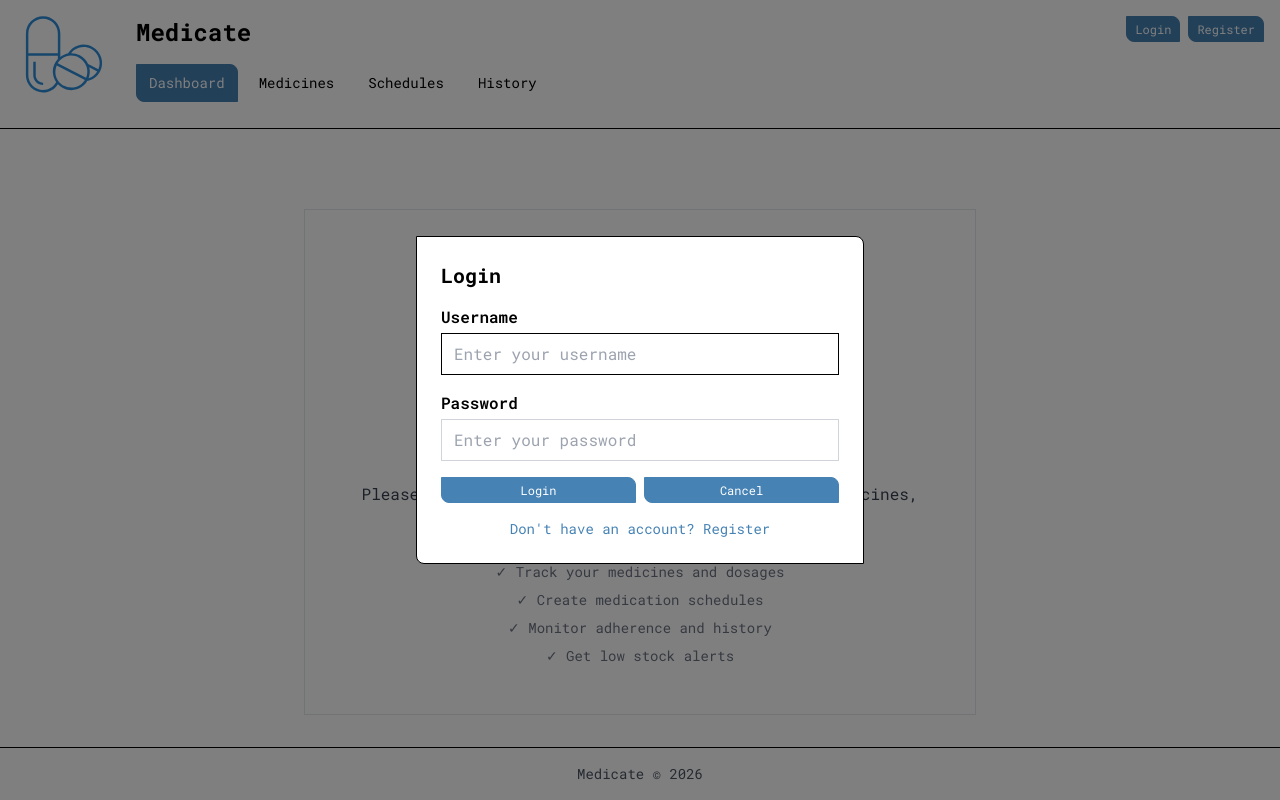
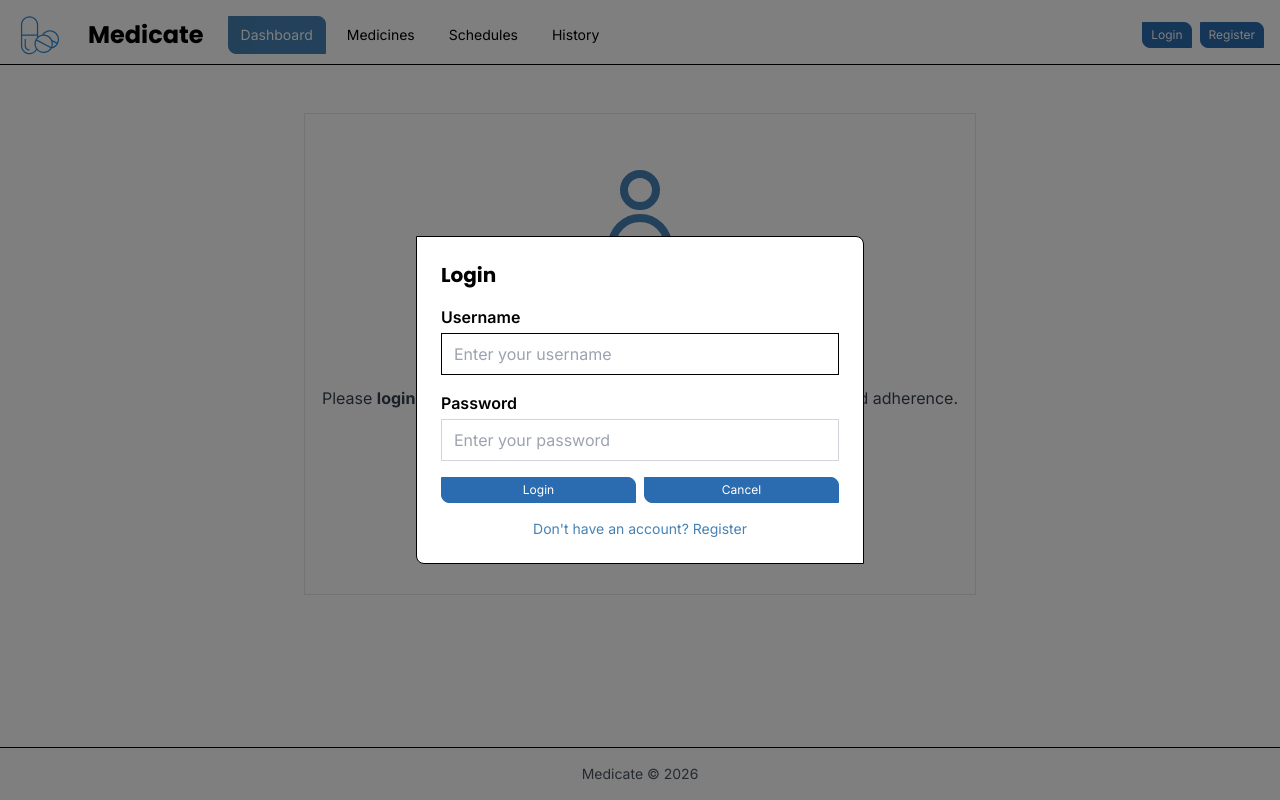
Before and after one commit to gertjana/medicate-kotlin, a SvelteKit app in the folder frontend/: page / in a window 1280 px wide. Both pictures are taken after a click on the button "Login". Built offline with nearby package versions, Linux system fonts and the light colour scheme.

Commit message:
Small update to layout and colors

```diff
--- a/frontend/src/app.css
+++ b/frontend/src/app.css
@@ -1,17 +1,65 @@
+@import url('https://fonts.googleapis.com/css2?family=Inter:wght@300;400;500;600;700&family=Poppins:wght@400;600;700&display=swap');
+
 @tailwind base;
 @tailwind components;
 @tailwind utilities;
 
 @layer base {
+	html {
+		font-family: 'Inter', system-ui, -apple-system, 'Segoe UI', Roboto, 'Helvetica Neue', Arial, sans-serif;
+		-webkit-font-smoothing: antialiased;
+		-moz-osx-font-smoothing: grayscale;
+	}
+
 	body {
 		@apply bg-white text-black antialiased;
-		font-family: 'Roboto Mono', monospace;
+		/* Use Inter for UI text */
+		font-family: inherit;
+	}
+
+	/* Use Poppins for headings to give a friendlier / modern feel */
+	h1, h2, h3, h4, h5, h6 {
+		font-family: 'Poppins', 'Inter', system-ui, -apple-system, 'Segoe UI', Roboto, 'Helvetica Neue', Arial, sans-serif;
 	}
 }
 
 @layer components {
 	.btn {
-		@apply px-2 py-1 text-xs border border-[steelblue] bg-[steelblue] text-white hover:bg-[#5a9fd4] transition-colors duration-200 cursor-pointer disabled:opacity-50 disabled:cursor-not-allowed rounded-tr-lg rounded-bl-lg;
+		@apply px-2 py-1 text-xs border rounded-tr-lg rounded-bl-lg transition-colors duration-200 cursor-pointer disabled:opacity-50 disabled:cursor-not-allowed;
+	}
+
+	/* Nav, Refresh, Login/Logout */
+	.btn-nav {
+		@apply bg-[#2b6cb0] border-[#2b6cb0] text-white hover:bg-[#2f79c6];
+	}
+
+	/* Edit / Delete */
+	.btn-edit {
+		/* darker steel-blue */
+		@apply bg-[#1f4f78] border-[#1f4f78] text-white hover:bg-[#376b9a];
+	}
+
+	/* Take / Take All / + Stock */
+	.btn-action {
+		@apply bg-[#0ea5e9] border-[#0ea5e9] text-white hover:bg-[#26b7ff];
+	}
+
+	/* Taken / All Taken - muted button with light blue border */
+	.btn-taken {
+		@apply px-2 py-1 text-xs border rounded-tr-lg rounded-bl-lg transition-colors duration-200 cursor-default;
+		/* light grey background, light-blue border to match action color */
+		background-color: #f3f4f6; /* gray-100 */
+		border-color: #0ea5e9; /* same as btn-action border */
+		color: #0ea5e9; /* accent color for the checkmark/text */
+	}
+
+	.btn-taken:hover {
+		/* keep hover stable */
+		background-color: #f3f4f6;
+	}
+
+	.btn-taken:disabled {
+		@apply cursor-not-allowed opacity-100;
 	}
 
 	.btn-primary {
--- a/frontend/src/routes/+layout.svelte
+++ b/frontend/src/routes/+layout.svelte
@@ -1,6 +1,7 @@
 <script lang="ts">
 	import '../app.css';
 	import { page } from '$app/stores';
+	import { goto } from '$app/navigation';
 	import { onMount } from 'svelte';
 	import { userStore } from '$lib/stores/user';
 	import { registerUser, loginUser } from '$lib/api';
@@ -76,8 +77,13 @@
 		}
 	}
 
-	function handleLogout() {
+	async function handleLogout() {
+		// Close profile popup to avoid flicker
+		showProfile = false;
+		// Perform logout then redirect to dashboard to avoid "Authentication required" pages
 		userStore.logout();
+		// Navigate to dashboard (root) and replace history so back doesn't return to protected page
+		goto('/', { replaceState: true });
 	}
 
 	function openAuthModal(mode: 'login' | 'register') {
@@ -131,33 +137,14 @@
 
 <div class="min-h-screen flex flex-col">
 	<header class="border-b border-black">
-		<div class="pr-4 py-4">
+			<div class="pr-4 pt-4 pb-0">
 					<div class="flex items-start gap-6">
-				<img src="/medication.svg" alt="Medicine Scheduler Logo" class="h-24 w-24 flex-shrink-0 ml-4" style="filter: invert(48%) sepia(79%) saturate(2476%) hue-rotate(184deg) brightness(91%) contrast(87%);" />
+						<img src="/medication.svg" alt="Medicine Scheduler Logo" class="h-12 w-12 flex-shrink-0 ml-4" style="filter: invert(48%) sepia(79%) saturate(2476%) hue-rotate(184deg) brightness(91%) contrast(87%);" />
 						<div class="flex-1">
-					<div class="flex justify-between items-start mb-4">
+							<div class="flex justify-between items-center mb-0">
+								<div class="flex items-center gap-6">
 									<h1 class="text-2xl font-bold">Medicate</h1>
-						<div class="flex items-center gap-2">
-							{#if $userStore}
-								<div class="relative flex items-center gap-2 overflow-visible">
-									<button on:click={toggleProfile} class="text-sm font-semibold flex items-center gap-2" aria-expanded={showProfile} aria-haspopup="true">
-										<span>👤 {$userStore.username}</span>
-									</button>
-									{#if showProfile}
-										<div on:click|stopPropagation class="absolute bg-white border border-gray-200 shadow-lg rounded p-3 z-50 flex flex-col justify-between" style={profileInlineStyle}>
-											<p class="text-sm font-semibold mb-1">Profile</p>
-											<p class="text-sm text-gray-700">Email: <span class="font-medium" style="display:inline-block; max-width:100%; white-space:nowrap; overflow:hidden; text-overflow:ellipsis;">{$userStore.email}</span></p>
-										</div>
-									{/if}
-									<button on:click={handleLogout} class="btn text-xs">Logout</button>
-								</div>
-							{:else}
-								<button on:click={() => openAuthModal('login')} class="btn btn-primary text-xs">Login</button>
-								<button on:click={() => openAuthModal('register')} class="btn text-xs">Register</button>
-							{/if}
-						</div>
-					</div>
-					<nav class="flex gap-2">
+									<nav class="hidden md:flex items-center gap-2">
 										{#each navItems as item}
 											<a
 												href={item.path}
@@ -168,11 +155,32 @@
 										{/each}
 									</nav>
 								</div>
+								<div class="flex items-center gap-2">
+									{#if $userStore}
+										<div class="relative flex items-center gap-2 overflow-visible">
+											<button on:click={toggleProfile} class="text-sm font-semibold flex items-center gap-2" aria-expanded={showProfile} aria-haspopup="true">
+												<span>👤 {$userStore.username}</span>
+											</button>
+											{#if showProfile}
+												<div on:click|stopPropagation class="absolute bg-white border border-gray-200 shadow-lg rounded p-3 z-50 flex flex-col justify-between" style={profileInlineStyle}>
+													<p class="text-sm font-semibold mb-1">Profile</p>
+													<p class="text-sm text-gray-700">Email: <span class="font-medium" style="display:inline-block; max-width:100%; white-space:nowrap; overflow:hidden; text-overflow:ellipsis; vertical-align:bottom;">{$userStore.email}</span></p>
+												</div>
+											{/if}
+											<button on:click={handleLogout} class="btn btn-nav text-xs">Logout</button>
+										</div>
+									{:else}
+										<button on:click={() => openAuthModal('login')} class="btn btn-nav text-xs">Login</button>
+										<button on:click={() => openAuthModal('register')} class="btn btn-nav text-xs">Register</button>
+									{/if}
+								</div>
+							</div>
+						</div>
 					</div>
 				</div>
 	</header>
 
-	<main class="flex-1 container mx-auto px-4 py-8">
+	<main class="flex-1 container mx-auto px-4 pt-0 pb-8">
 		<slot />
 	</main>
 
@@ -230,10 +238,10 @@
 					</div>
 				{/if}
 				<div class="flex gap-2">
-					<button type="submit" class="btn btn-primary flex-1">
+					<button type="submit" class="btn btn-nav flex-1">
 						{authMode === 'register' ? 'Register' : 'Login'}
 					</button>
-					<button type="button" on:click={() => showAuthModal = false} class="btn flex-1">
+					<button type="button" on:click={() => showAuthModal = false} class="btn btn-nav flex-1">
 						Cancel
 					</button>
 				</div>
--- a/frontend/src/routes/history/+page.svelte
+++ b/frontend/src/routes/history/+page.svelte
@@ -179,9 +179,6 @@
 <div class="max-w-6xl">
 	<div class="flex justify-between items-center mb-6">
 		<h2 class="text-3xl font-bold">Dosage History</h2>
-		<button on:click={loadData} class="btn" disabled={loading}>
-			{loading ? 'Loading...' : 'Refresh'}
-		</button>
 	</div>
 
 	{#if error}
@@ -198,7 +195,7 @@
 		<div class="grid grid-cols-1 md:grid-cols-2 lg:grid-cols-3 gap-4">
 			{#each groupedHistories as dateGroup}
 				<div class="card">
-					<div class="mb-4 pb-3 border-b border-gray-200">
+					<div class="mb-4 pb-0 border-b border-gray-200">
 						<h3 class="text-xl font-bold">{dateGroup.date}</h3>
 					</div>
 					<div class="space-y-4">
@@ -216,7 +213,7 @@
 									</div>
 									<button
 										on:click={() => takeAllMissing(dateGroup.dateObj, timeSlot.time, timeSlot.scheduledMedicines || [])}
-										class="btn btn-primary w-full text-sm"
+										class="btn btn-action w-full text-sm"
 									>
 										Take All
 									</button>
--- a/frontend/src/routes/medicines/+page.svelte
+++ b/frontend/src/routes/medicines/+page.svelte
@@ -253,7 +253,7 @@
 				<div class="card flex flex-col">
 					<div class="flex justify-between items-start mb-4">
 						<h3 class="text-xl font-bold">{medicine.name}</h3>
-						<button on:click={() => openStockModal(medicine.id)} class="btn btn-primary text-sm px-3 py-1">
+						<button on:click={() => openStockModal(medicine.id)} class="btn btn-edit text-sm px-3 py-1">
 							+ Stock
 						</button>
 					</div>
@@ -277,8 +277,8 @@
 						</p>
 					</div>
 					<div class="flex gap-2 mt-4">
-						<button on:click={() => startEdit(medicine)} class="btn flex-1">Edit</button>
-						<button on:click={() => handleDelete(medicine.id, medicine.name)} class="btn flex-1">
+						<button on:click={() => startEdit(medicine)} class="btn btn-edit flex-1">Edit</button>
+						<button on:click={() => handleDelete(medicine.id, medicine.name)} class="btn btn-edit flex-1">
 							Delete
 						</button>
 					</div>
@@ -311,7 +311,7 @@
 					/>
 				</div>
 				<div class="flex gap-2">
-					<button type="submit" class="btn btn-primary">Add Stock</button>
+					<button type="submit" class="btn btn-edit">Add Stock</button>
 					<button type="button" on:click={closeStockModal} class="btn">Cancel</button>
 				</div>
 			</form>
--- a/frontend/src/routes/schedules/+page.svelte
+++ b/frontend/src/routes/schedules/+page.svelte
@@ -364,8 +364,8 @@
 										</p>
 									</div>
 									<div class="flex gap-2">
-										<button on:click={() => startEdit(schedule)} class="btn text-sm">Edit</button>
-										<button on:click={() => handleDelete(schedule.id)} class="btn text-sm">Delete</button>
+										<button on:click={() => startEdit(schedule)} class="btn btn-edit text-sm">Edit</button>
+										<button on:click={() => handleDelete(schedule.id)} class="btn btn-edit text-sm">Delete</button>
 									</div>
 								</div>
 							{/each}
```
Also changed, not shown: frontend/src/routes/+page.svelte (+5 -8 lines). Lines whose indentation alone changed are shown as unchanged.
